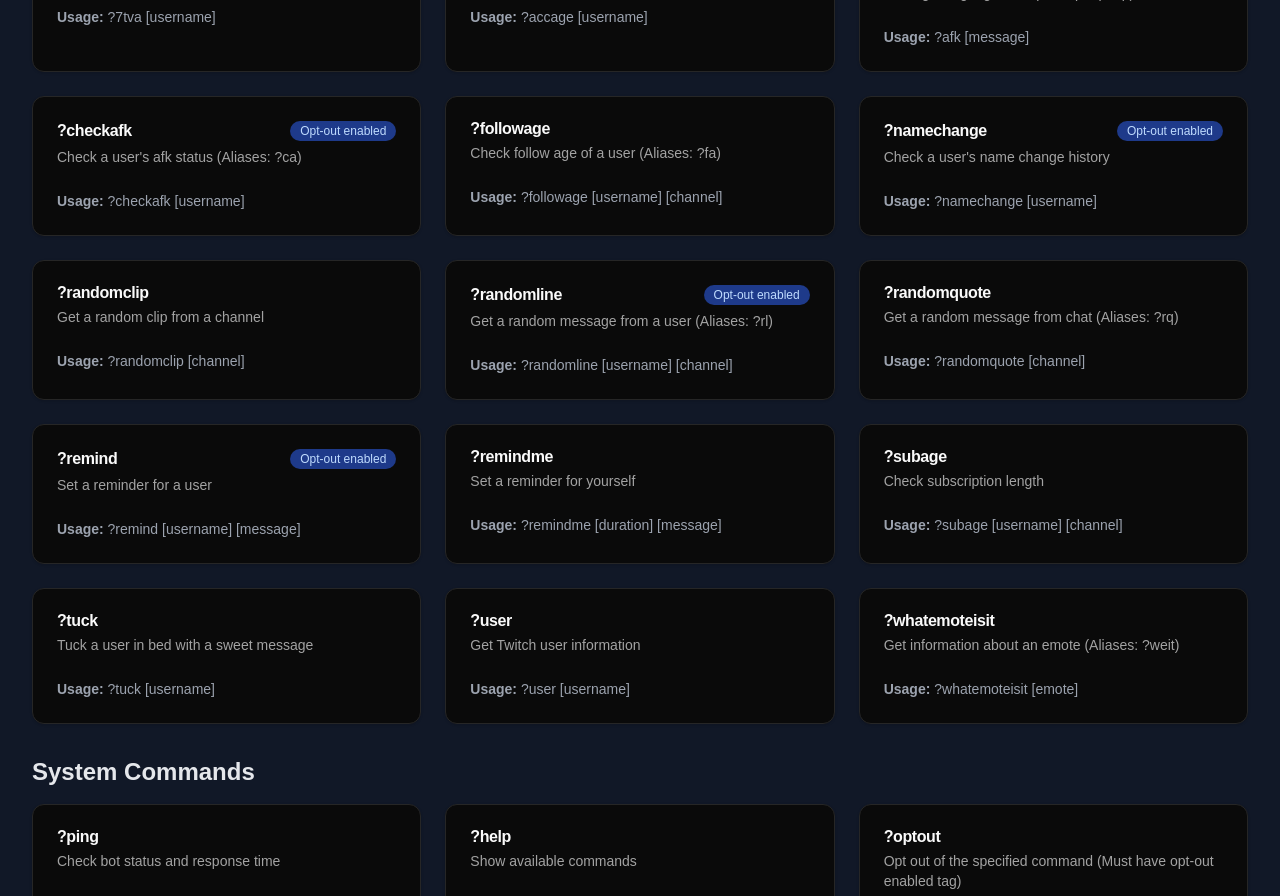
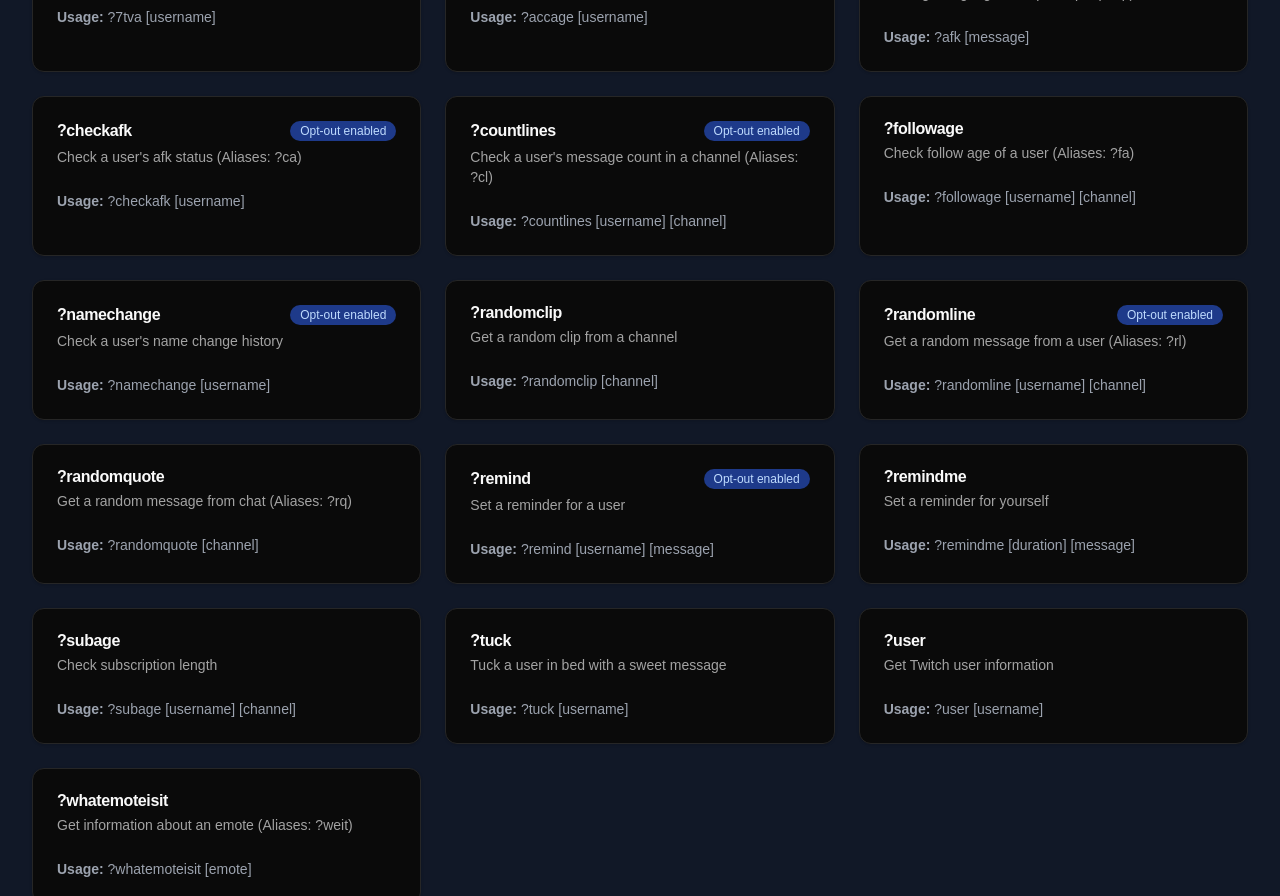
Before and after one commit to MrMalvic/twitchbotwebsite, a Next.js app: page / in a window 1280 px wide. Shown: the part 3160-4056 px from the top of the page. Built offline with nearby package versions, Linux system fonts and the light colour scheme.

Commit message:
Added new command '?countlines' to command categories, allowing users to check a user's message count in a channel. This enhances user interaction and expands the available commands.

```diff
--- a/components/page.tsx
+++ b/components/page.tsx
@@ -72,6 +72,7 @@ const commandCategories: Record<string, Command[]> = {
     { name: '?accage', description: 'Shows the age of a Twitch account', usage: '?accage [username]' },
     { name: '?afk', description: 'Set your AFK status. (Aliases: ?work, ?sleep, ?food, ?lurk, ?gaming, ?gn/?sleep, ?nap, ?poop)', usage: '?afk [message]' },
     { name: '?checkafk', description: 'Check a user\'s afk status (Aliases: ?ca)', usage: '?checkafk [username]', optOutEnabled: true },
+    { name: '?countlines', description: 'Check a user\'s message count in a channel (Aliases: ?cl)', usage: '?countlines [username] [channel]', optOutEnabled: true },
     { name: '?followage', description: 'Check follow age of a user (Aliases: ?fa)', usage: '?followage [username] [channel]' },
     { name: '?namechange', description: 'Check a user\'s name change history', usage: '?namechange [username]', optOutEnabled: true },
     { name: '?randomclip', description: 'Get a random clip from a channel', usage: '?randomclip [channel]' },
```
